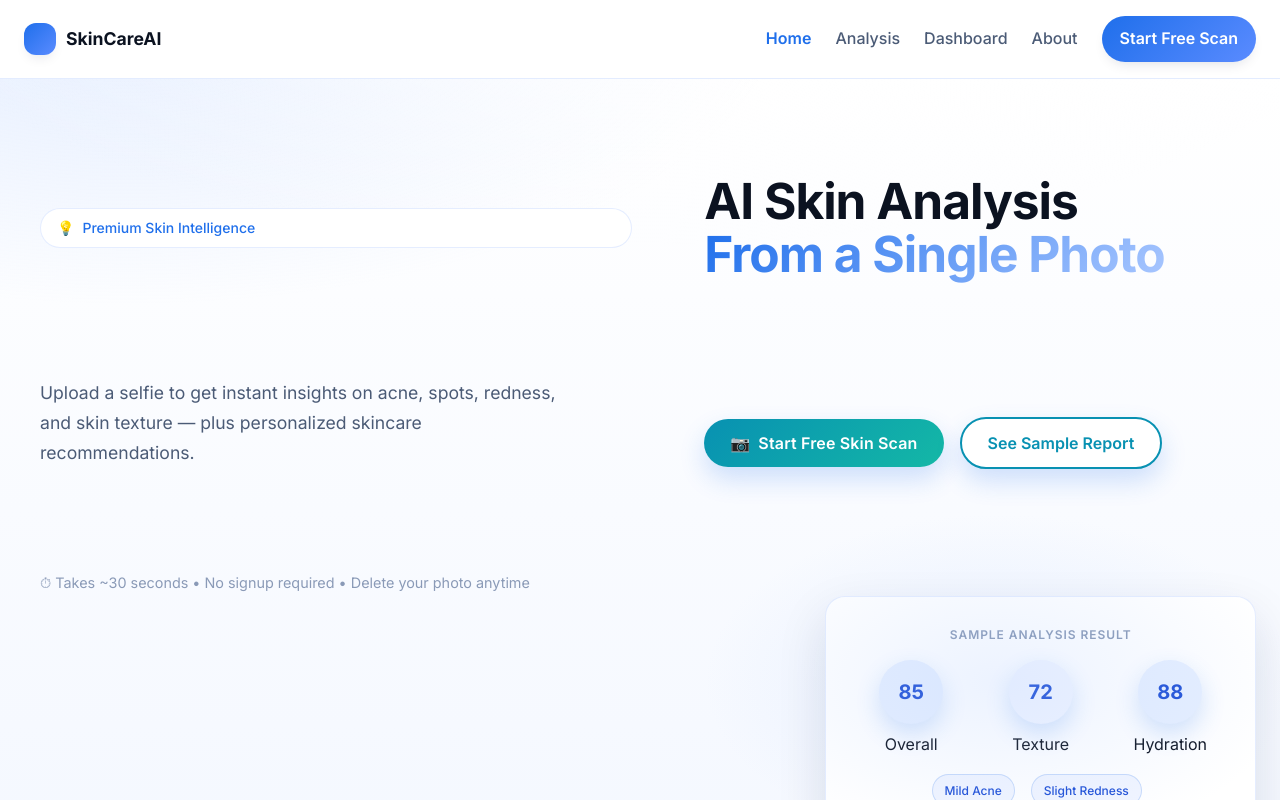
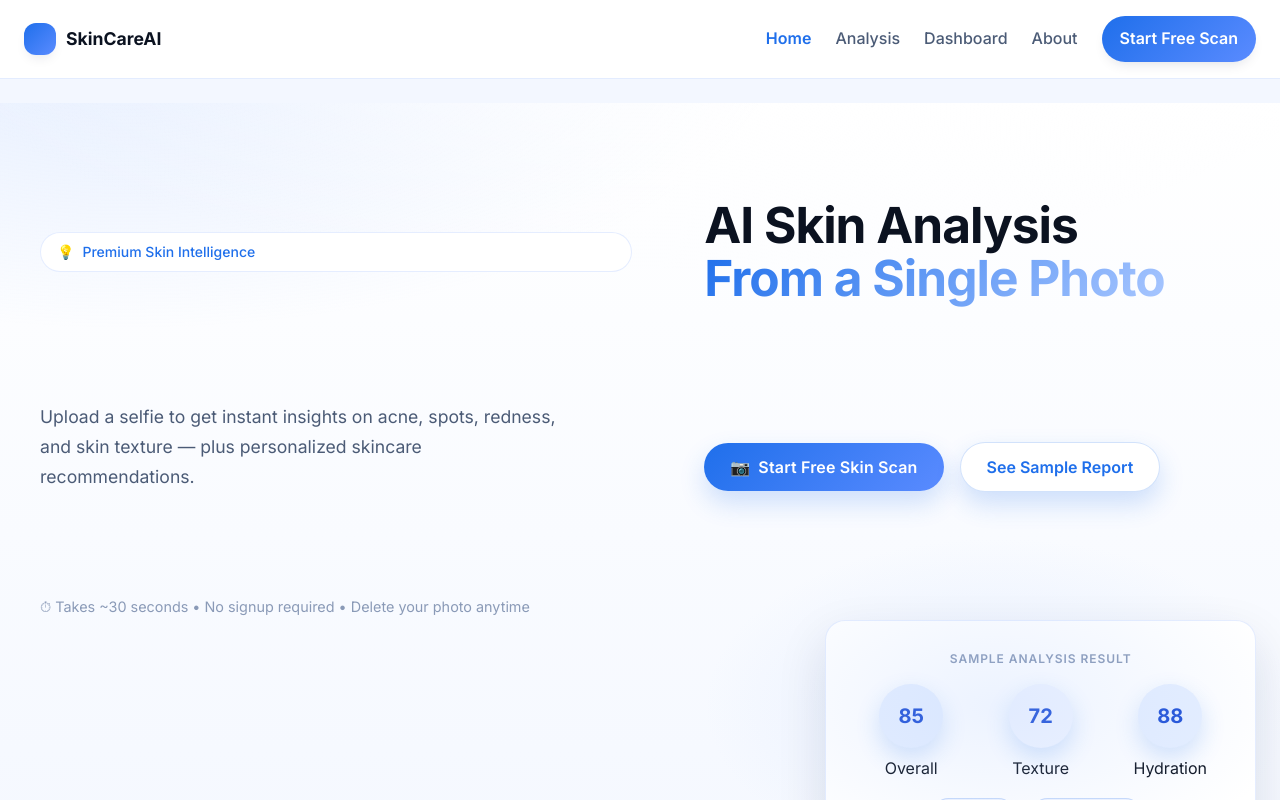
Before and after one commit to himprapatel-rgb/ai-skincare-intelligence-system, a React (Vite) app in the folder frontend/: page / in a window 1280 px wide. Shown: the top 800 px of the page. Built offline with nearby package versions, Linux system fonts and the light colour scheme; no server answers.

Commit message:
Unify page styling with clinical premium theme

```diff
--- a/frontend/src/components/AppLayout.css
+++ b/frontend/src/components/AppLayout.css
@@ -75,6 +75,8 @@
 
 .app-main {
   flex: 1;
+  background: var(--bg-secondary);
+  padding: 24px 0 48px;
 }
 
 .app-footer {
@@ -150,3 +152,99 @@
     grid-template-columns: 1fr;
   }
 }
+
+/* =============================================
+   GLOBAL PAGE STYLING (CLINICAL PREMIUM)
+============================================= */
+
+.app-layout .page-container,
+.app-layout .dashboard-page,
+.app-layout .profile-settings-page,
+.app-layout .routine-builder-page,
+.app-layout .myshelf-page,
+.app-layout .product-details-page,
+.app-layout .history-page,
+.app-layout .consent-page,
+.app-layout .onboarding-page,
+.app-layout .auth-page,
+.app-layout .contact-page,
+.app-layout .about-page,
+.app-layout .privacy-page,
+.app-layout .terms-page,
+.app-layout .sample-report-page,
+.app-layout .onskin-page {
+  background: transparent;
+  color: var(--text-primary);
+}
+
+.app-layout .page-container {
+  max-width: var(--max-width-xl);
+  margin: 0 auto;
+  padding: 24px;
+}
+
+.app-layout .page-header {
+  margin-bottom: 24px;
+}
+
+.app-layout .page-header h1,
+.app-layout .page-header h2 {
+  color: var(--text-primary);
+  letter-spacing: -0.01em;
+}
+
+.app-layout .page-header p,
+.app-layout .subtitle {
+  color: var(--text-secondary);
+}
+
+.app-layout .card,
+.app-layout .card-content {
+  background: #ffffff;
+  border: 1px solid var(--border-color);
+  border-radius: 16px;
+  box-shadow: var(--shadow-md);
+}
+
+.app-layout .card {
+  padding: 20px;
+}
+
+.app-layout .card-header {
+  border-bottom: 1px solid var(--border-color);
+  padding-bottom: 12px;
+  margin-bottom: 16px;
+  color: var(--text-primary);
+}
+
+.app-layout .btn,
+.app-layout .btn-primary,
+.app-layout .btn-secondary {
+  display: inline-flex;
+  align-items: center;
+  justify-content: center;
+  gap: 8px;
+  padding: 12px 22px;
+  border-radius: 999px;
+  font-weight: 600;
+  text-decoration: none;
+  transition: transform 0.2s ease, box-shadow 0.2s ease, background 0.2s ease;
+}
+
+.app-layout .btn-primary {
+  background: linear-gradient(135deg, var(--primary) 0%, #5a8bff 100%);
+  color: #ffffff;
+  box-shadow: var(--shadow-lg);
+}
+
+.app-layout .btn-secondary {
+  background: #ffffff;
+  color: var(--primary);
+  border: 1px solid rgba(31, 111, 235, 0.2);
+  box-shadow: var(--shadow-sm);
+}
+
+.app-layout .btn-primary:hover,
+.app-layout .btn-secondary:hover {
+  transform: translateY(-2px);
+}
--- a/frontend/src/pages/CommonStyles.css
+++ b/frontend/src/pages/CommonStyles.css
@@ -8,38 +8,38 @@
   align-items: center;
   min-height: 400px;
   font-size: 1.2rem;
-  color: var(--primary-color, #0d9488);
+  color: var(--primary, #1f6feb);
 }
 
 .error-message {
-  background-color: #fee;
-  color: #c00;
+  background-color: #ffe4e1;
+  color: #b42318;
   padding: 12px 16px;
   border-radius: 8px;
   margin: 16px 0;
 }
 
 .success-message {
-  background-color: #efe;
-  color: #060;
+  background-color: #e6f8ec;
+  color: #0f7a2f;
   padding: 12px 16px;
   border-radius: 8px;
   margin: 16px 0;
 }
 
 .btn-primary {
-  background-color: #0d9488;
+  background: linear-gradient(135deg, var(--primary) 0%, #5a8bff 100%);
   color: white;
   padding: 12px 24px;
   border: none;
-  border-radius: 8px;
+  border-radius: 999px;
   font-size: 1rem;
   cursor: pointer;
   transition: background-color 0.3s;
 }
 
 .btn-primary:hover {
-  background-color: #357abd;
+  background-color: var(--primary-hover, #1e4fd6);
 }
 
 .btn-primary:disabled {
@@ -48,27 +48,27 @@
 }
 
 .btn-secondary {
-  background-color: #6c757d;
-  color: white;
+  background-color: #ffffff;
+  color: var(--primary, #1f6feb);
   padding: 12px 24px;
-  border: none;
-  border-radius: 8px;
+  border: 1px solid rgba(31, 111, 235, 0.2);
+  border-radius: 999px;
   font-size: 1rem;
   cursor: pointer;
 }
 
 .btn-outline {
   background-color: transparent;
-  color: #4a90e2;
+  color: var(--primary, #1f6feb);
   padding: 12px 24px;
-  border: 2px solid #4a90e2;
-  border-radius: 8px;
+  border: 2px solid rgba(31, 111, 235, 0.4);
+  border-radius: 999px;
   font-size: 1rem;
   cursor: pointer;
 }
 
 .btn-remove {
-  background-color: #dc3545;
+  background-color: #ff3b30;
   color: white;
   padding: 8px 16px;
   border: none;
@@ -79,7 +79,7 @@
 .empty-state {
   text-align: center;
   padding: 60px 20px;
-  color: #666;
+  color: var(--text-secondary, #4b5b76);
 }
 
 .empty-state h3 {
@@ -96,7 +96,7 @@
 }
 
 .subtitle {
-  color: #666;
+  color: var(--text-secondary, #4b5b76);
   font-size: 1.1rem;
 }
 
@@ -104,7 +104,7 @@
   display: flex;
   gap: 12px;
   margin-bottom: 24px;
-  border-bottom: 2px solid #eee;
+  border-bottom: 2px solid var(--border-color, #e3ecff);
 }
 
 .filter-tabs button {
@@ -118,8 +118,8 @@
 }
 
 .filter-tabs button.active {
-  border-bottom-color: #4a90e2;
-  color: #4a90e2;
+  border-bottom-color: var(--primary, #1f6feb);
+  color: var(--primary, #1f6feb);
 }
 
 .form-group {
@@ -137,7 +137,7 @@
 .form-group textarea {
   width: 100%;
   padding: 12px;
-  border: 1px solid #ddd;
+  border: 1px solid var(--border-color, #e3ecff);
   border-radius: 8px;
   font-size: 1rem;
 }
@@ -146,20 +146,21 @@
 .form-group select:focus,
 .form-group textarea:focus {
   outline: none;
-  border-color: #4a90e2;
-  box-shadow: 0 0 0 3px rgba(74, 144, 226, 0.1);
+  border-color: var(--primary, #1f6feb);
+  box-shadow: 0 0 0 3px rgba(31, 111, 235, 0.12);
 }
 
 .card {
   background: white;
-  border-radius: 12px;
+  border-radius: 16px;
   padding: 24px;
-  box-shadow: 0 2px 8px rgba(0,0,0,0.1);
+  border: 1px solid var(--border-color, #e3ecff);
+  box-shadow: var(--shadow-md, 0 6px 14px -6px rgba(13, 27, 62, 0.16));
   margin-bottom: 24px;
 }
 
 .stat-card {
-  background: linear-gradient(135deg, #667eea 0%, #764ba2 100%);
+  background: linear-gradient(135deg, var(--primary) 0%, #5a8bff 100%);
   color: white;
   padding: 24px;
   border-radius: 12px;
```
